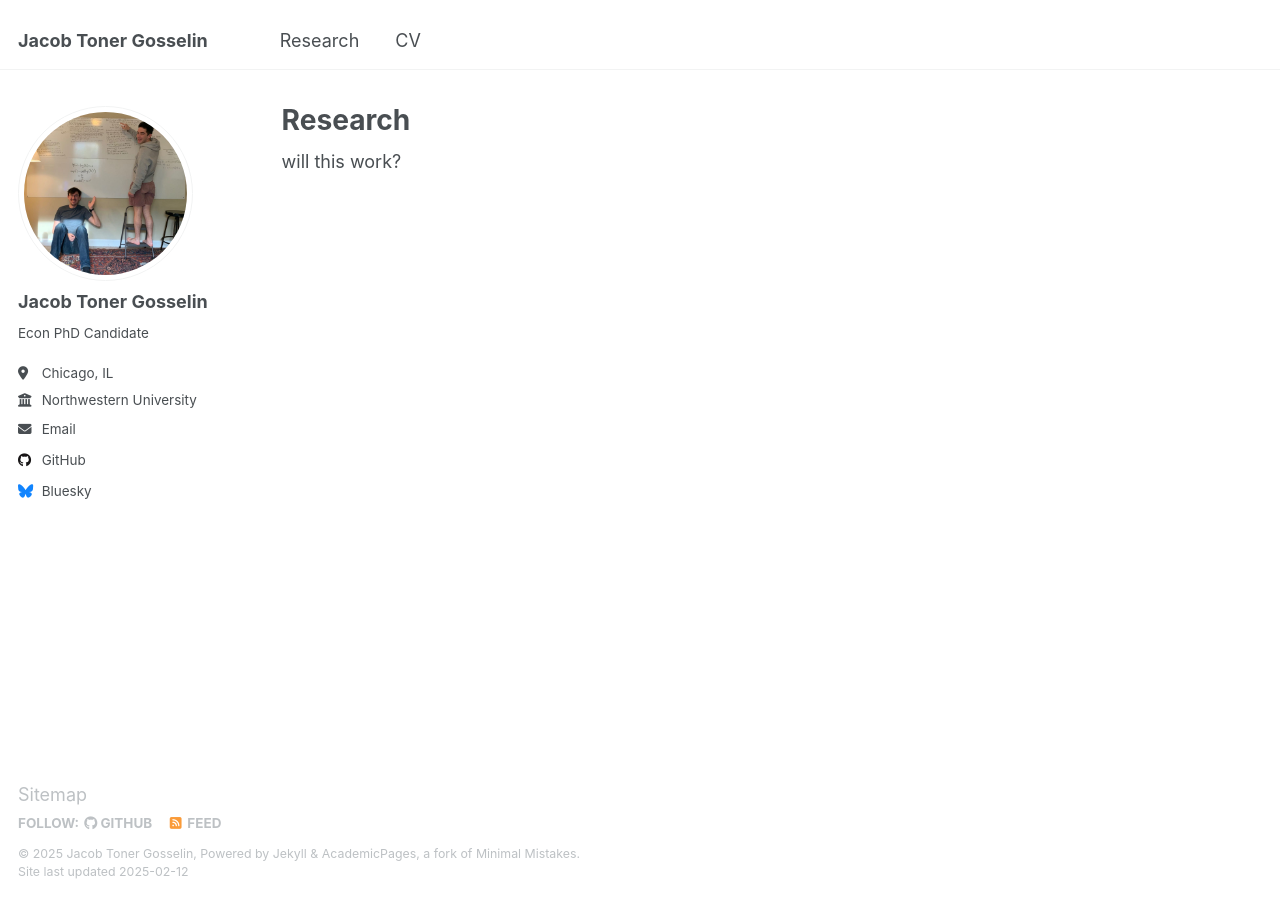
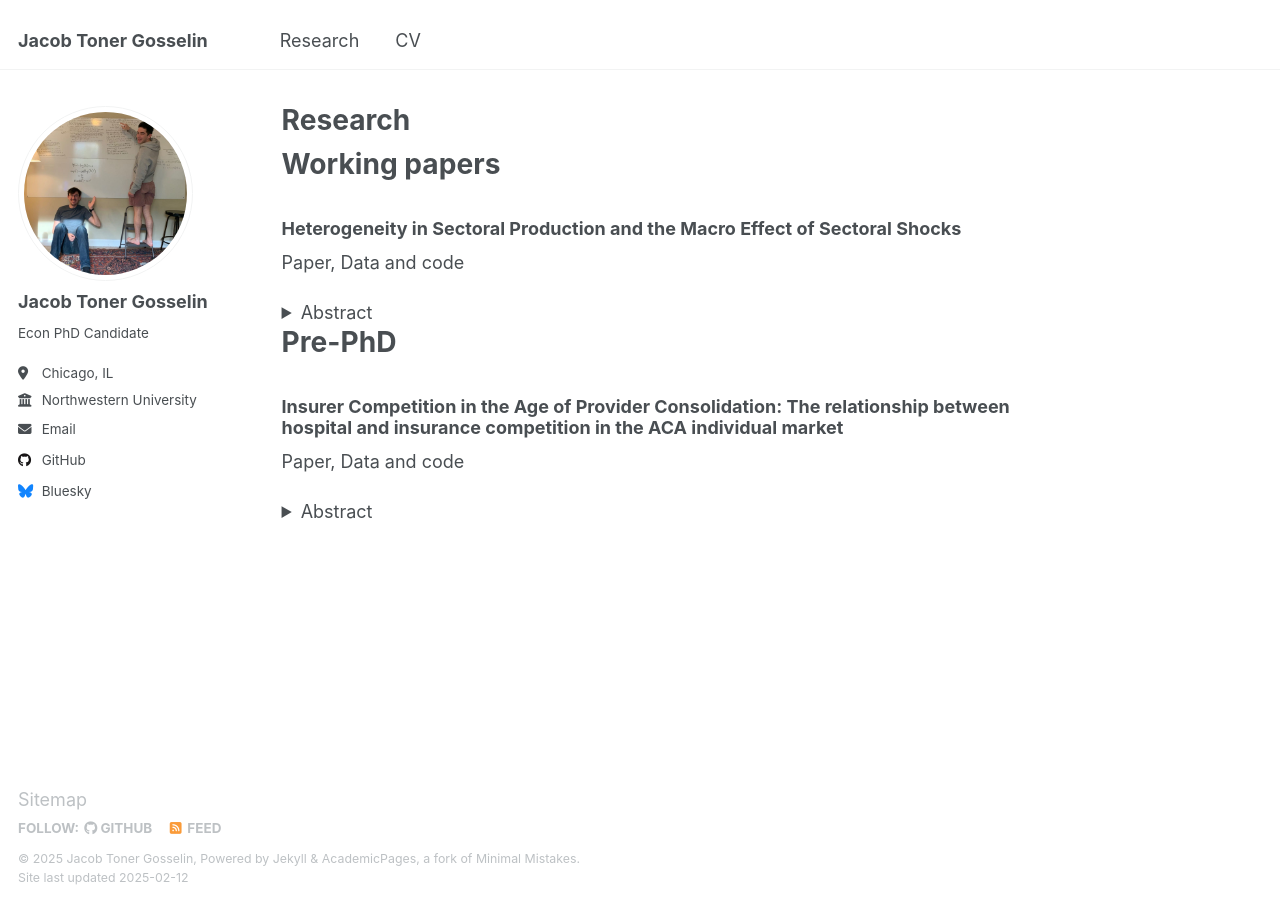
Before and after one commit to jacobgosselin/jacobgosselin.github.io, a Jekyll site: the page built from _pages/research.md, in a window 1280 px wide. Built offline with Jekyll 4.4.1, drawn with Linux system fonts in a browser that asks for light colours; some of the changed text lies outside the part shown.

Commit message:
Update research.md

```diff
--- a/_pages/research.md
+++ b/_pages/research.md
@@ -7,4 +7,22 @@ redirect_from:
   - "/publications.html"
 ---
 
-will this work?
+# Working papers
+
+### Heterogeneity in Sectoral Production and the Macro Effect of Sectoral Shocks
+Paper, Data and code
+<details>
+<summary>Abstract</summary>
+<br>
+The effect of a negative sectoral shock on GDP depends on how important the shocked sector is as a direct and indirect supplier and how easily sectors can substitute inputs. Past estimates of the parameters that determine these qualities in the US have been restrictive: they have not been allowed to vary across industries or across time. This paper uses a novel empirical strategy to relax those restrictions, by exploiting variation in input expenditure share shifts within industries rather than across industries. The resulting estimates exhibit significant sectoral and temporal heterogeneity, and are dynamically correlated with weighted patents. In a calibrated GE model of multi-sector production, this heterogeneity (1) raises[lowers] the GDP effect of negative shocks to sectors whose customers are less[more] able to substitute inputs (e.g. the GDP effect of ``Chemical products'' shocks rises), (2) raises[lowers] the GDP effect of negative sectoral shocks in years where sectors are less[more] able to substitute inputs, and (3) raises[lowers] the GDP effect of negative shocks to sectors as they become more[less] central input suppliers (e.g. between 1997 and 2023 the GDP effect of ``Paper products'' shocks fell and the GDP effect of ``Computer and electronic products'' shocks rose due to changes in their importance as input suppliers).
+</details>
+
+# Pre-PhD
+
+### Insurer Competition in the Age of Provider Consolidation: The relationship between hospital and insurance competition in the ACA individual market
+Paper, Data and code
+<details>
+<summary>Abstract</summary>
+<br>
+This paper investigates the impact of hospital competition (or lack thereof) on insurer participation in the ACA's individual market. Using public data from CMS, and private data from the American Hospital Association (AHA), I construct the Herfindahl–Hirschman Index (HHI)  for hospital and insurer markets at the county-level in 34 of the 36 states using federally facilitated marketplaces, across 2015 and 2016 (hospital HHI is lagged by one year). I fit a linear model on 2063 counties across two years in these states, controlling for county-level covariates and fixed effects for year-"rating area" (a geographic designation created by the ACA,  which typically amounts to a collection of counties). I estimate my parameters using OLS. I find higher hospital HHI levels are associated with higher insurer HHI levels at a coefficient of .033, log linearized. I lay the groundwork for further analysis once more years of data are available, contributing to the existing literature by focusing on insurer competition rather than premium price as my primary outcome, leveraging "rating areas" for better model specification, and outlining a novel approach to hospital market HHI construction using hospital "radii" rather than pre-existing geographic bounds.
+</details>
```
